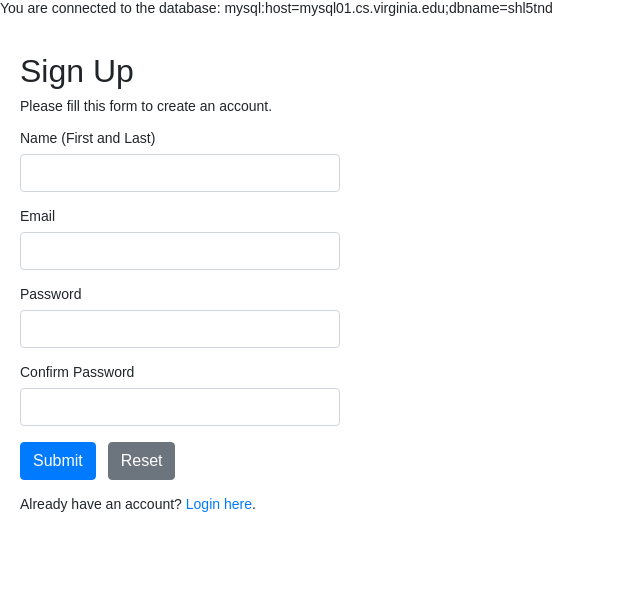
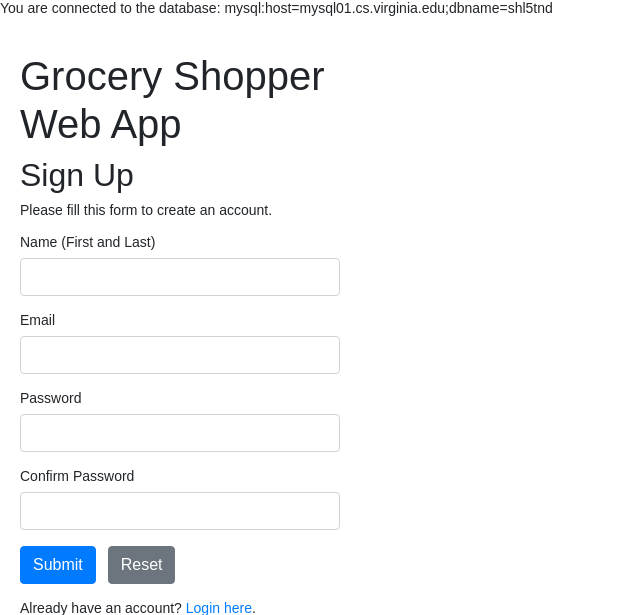
Before and after one commit to Zach-Russell/CS4750-Project, a PHP site: page /register.php in a window 1280 px wide. Shown: the top 615 px of the page, without its empty margins (0-640 px from the left). Run offline with PHP 8.4, Linux system fonts and the light colour scheme.

Commit message:
idk what i changed

```diff
--- a/login.php
+++ b/login.php
@@ -2,7 +2,7 @@
 // Initialize the session
 session_start();
 
-// Check if the user is already logged in, if yes then redirect him to welcome page
+// Check if the user is already logged in, if yes then redirect them to home page
 if(isset($_SESSION["loggedin"]) && $_SESSION["loggedin"] === true){
     header("location: index.php");
     exit;
@@ -110,6 +110,7 @@ unset($db);
 </head>
 <body>
 <div class="wrapper">
+    <h1>Grocery Shopper Web App</h1>
     <h2>Login</h2>
     <p>Please fill in your credentials to login.</p>
 
--- a/register.php
+++ b/register.php
@@ -125,6 +125,7 @@ if($_SERVER["REQUEST_METHOD"] == "POST"){
 </head>
 <body>
     <div class="wrapper">
+        <h1>Grocery Shopper Web App</h1>
         <h2>Sign Up</h2>
         <p>Please fill this form to create an account.</p>
         <form action="<?php echo htmlspecialchars($_SERVER["PHP_SELF"]); ?>" method="post">
```
Lines whose indentation alone changed are shown as unchanged.
